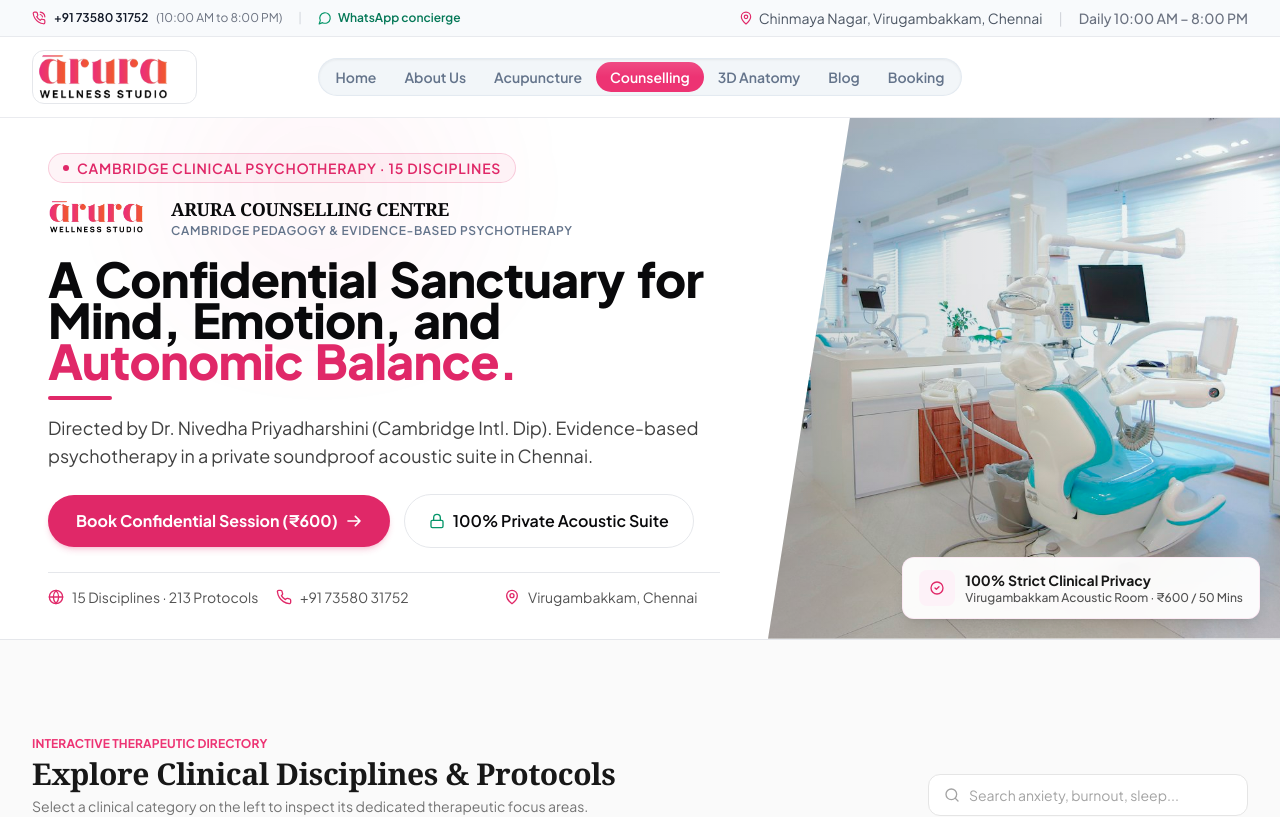
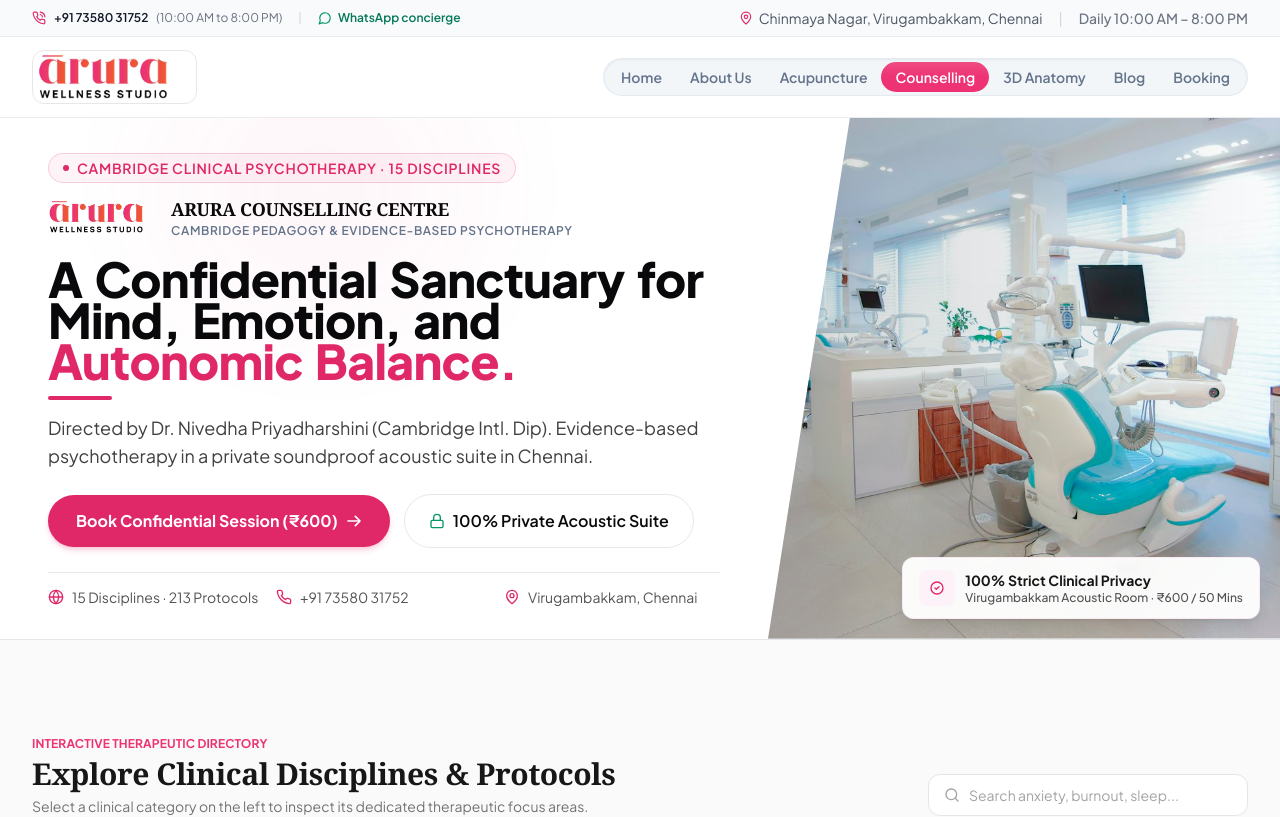
Before and after one commit to kannanS18/arura-acupuncher, a React (Vite) app: page /#/counselling in a window 1280 px wide. Shown: the top 817 px of the page. Built offline with nearby package versions, Linux system fonts and the light colour scheme.

Commit message:
Revert "style(navbar): center navigation pill with symmetrical anchor spacers"
This reverts commit f7ed8d5225fbe05ee14f230eef3ff2f76b733a35.

```diff
--- a/src/components/Navbar.jsx
+++ b/src/components/Navbar.jsx
@@ -127,11 +127,10 @@ export default function Navbar({ onOpenBooking }) {
 
       {/* Main Navigation Bar */}
       <div className="max-w-7xl mx-auto px-4 sm:px-6 lg:px-8">
-        <div className="flex items-center justify-between h-20 gap-4">
+        <div className="flex items-center justify-between h-20 gap-8">
 
-          {/* Logo (Left Anchor) */}
-          <div className="flex-shrink-0 lg:w-48 flex items-center">
-            <Link to="/" className="flex items-center space-x-3 group">
+          {/* Logo */}
+          <Link to="/" className="flex items-center space-x-3 flex-shrink-0 group">
             <div className="p-1 rounded-xl bg-white border border-gray-200 group-hover:border-brand transition-colors shadow-xs">
               <img
                 src={getAssetUrl('logo.png')}
@@ -140,10 +139,9 @@ export default function Navbar({ onOpenBooking }) {
               />
             </div>
           </Link>
-          </div>
 
-          {/* Desktop Navigation with Hairline Liquid Tabs (True Center) */}
-          <nav className="hidden lg:flex items-center justify-center flex-1">
+          {/* Desktop Navigation with Hairline Liquid Tabs */}
+          <nav className="hidden lg:flex items-center justify-center">
             <LiquidTabs
               tabs={navTabs}
               value={activeTab}
@@ -155,9 +153,6 @@ export default function Navbar({ onOpenBooking }) {
               className="bg-slate-100/90 border border-slate-200/90 shadow-[inset_0_1px_2.5px_rgba(0,0,0,0.06)]"
             />
           </nav>
-
-          {/* Desktop Right Anchor Spacer (ensures true mathematical center equilibrium) */}
-          <div className="hidden lg:flex lg:w-48 justify-end" aria-hidden="true" />
 
           {/* Mobile Menu Toggle */}
           <div className="lg:hidden flex items-center">
```
Lines whose indentation alone changed are shown as unchanged.
